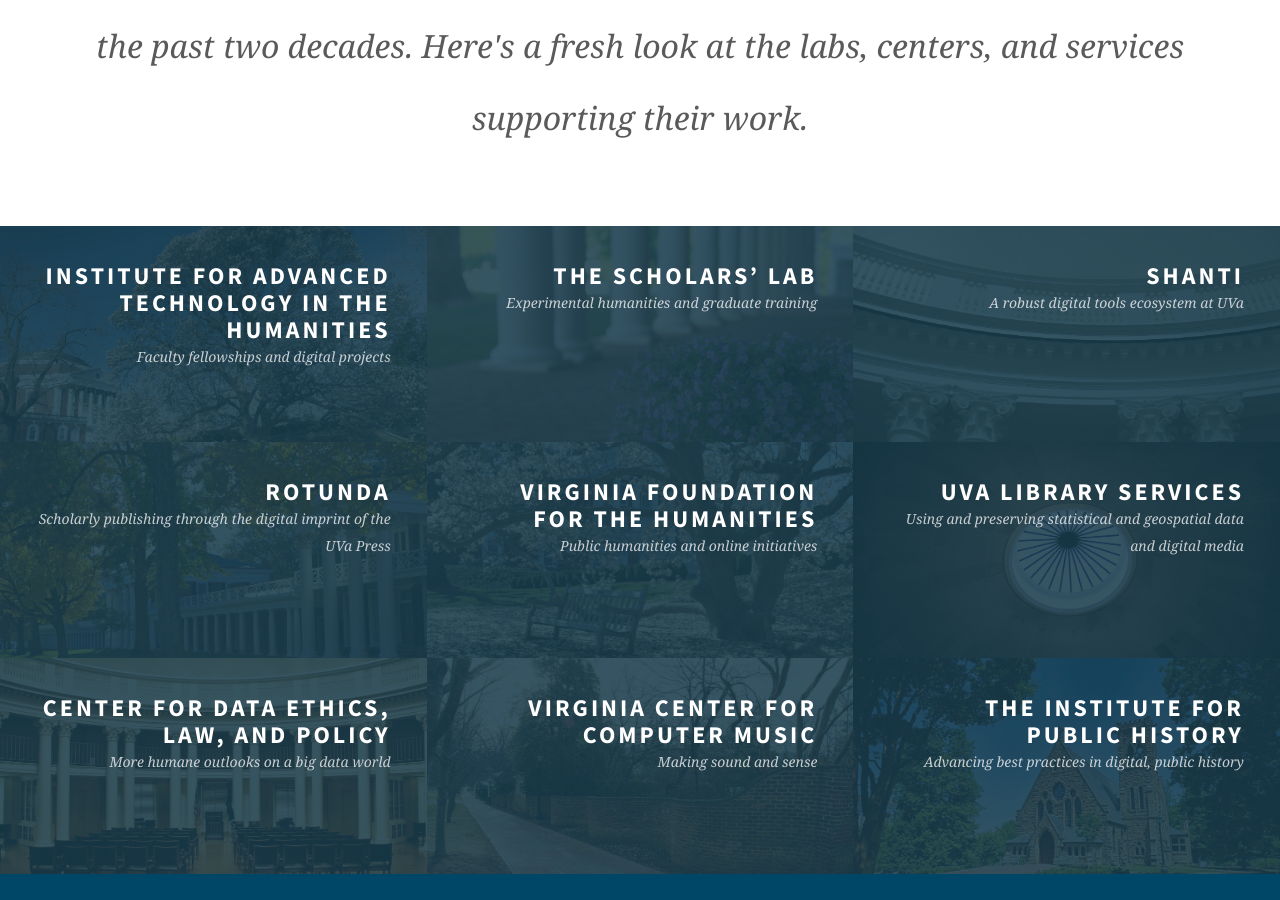
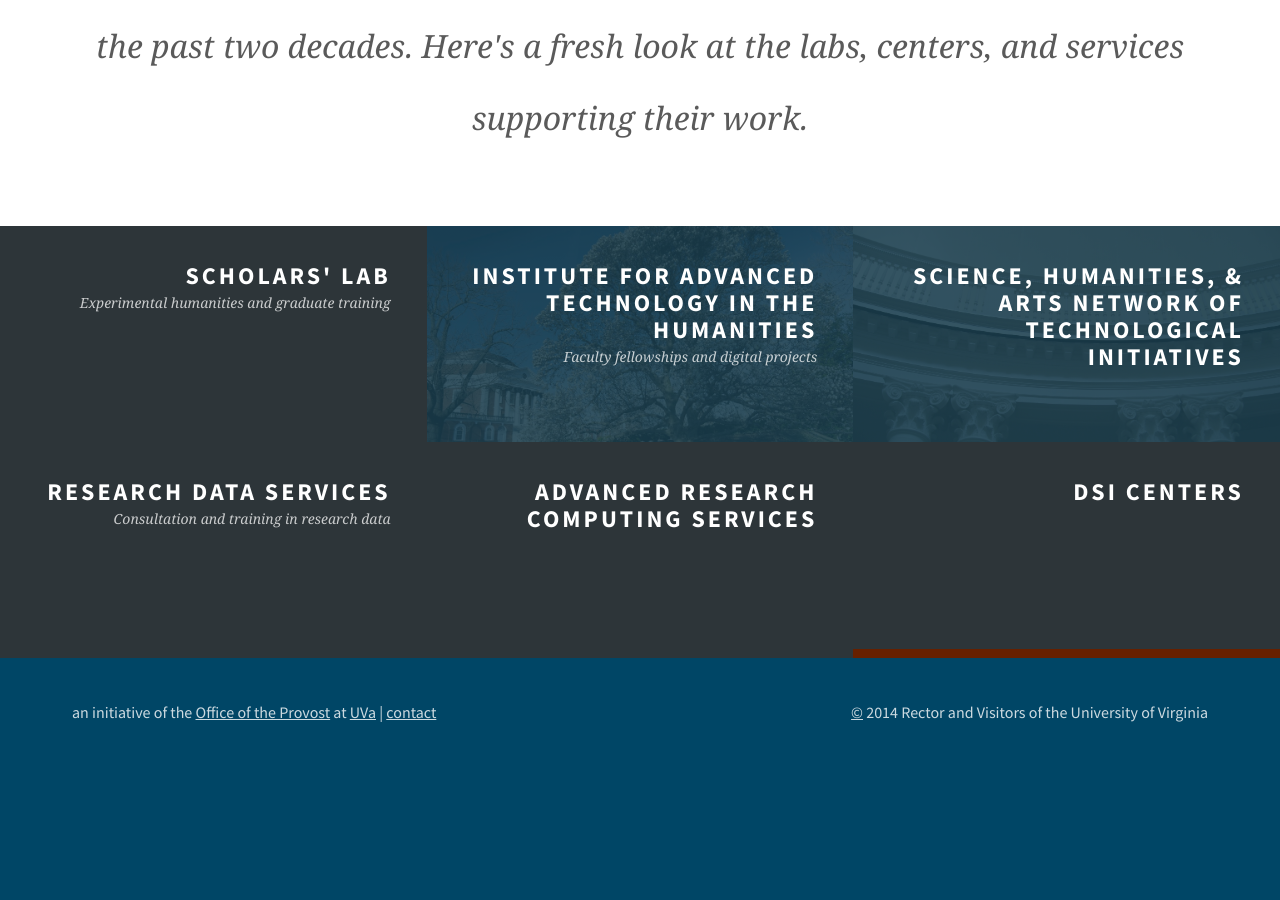
Before and after one commit to scholarslab/uvadh, a Jekyll site: the page built from index.html, in a window 1280 px wide and 900 px high, scrolled down 602 px. Built offline with Jekyll 4.4.1, drawn with Linux system fonts in a browser that asks for light colours; nearby versions of some CDN libraries; after the commit the page ends 1368 px from its top, so only the background shows below that.

Commit message:
Use data for centers.
* Add a data YAML for centers.
* Update home page to loop through data.

```diff
--- /dev/null
+++ b/_data/centers.yml
@@ -0,0 +1,30 @@
+scholarslab:
+  name: Scholars' Lab
+  url: http://scholarslab.org
+  twitter: scholarslab
+  description: Experimental humanities and graduate training
+
+iath:
+  name: Institute for Advanced Technology in the Humanities
+  url: http://iath.virginia.edu
+  twitter: IATH_Virginia
+  description: Faculty fellowships and digital projects
+
+shanti:
+  name: Science, Humanities, & Arts Network of Technological Initiatives
+  url: http://shanti.virginia.edu
+  twitter: A robust digital tools ecosystem at UVA
+
+rds:
+  name: Research Data Services
+  url: http://data.library.virginia.edu
+  description: Consultation and training in research data
+
+arcs:
+  name: Advanced Research Computing Services
+  url: http://arcs.virginia.edu
+  description:
+
+dsi-centers:
+  name: DSI Centers
+  url: http://dsi.virginia.edu
--- a/index.html
+++ b/index.html
@@ -10,61 +10,17 @@
 
 <section id="categories">
     <nav class="gallery">
-        <ul>
-            <li class="iath">
-                <a href="profile.html">
-                    <h2>Institute for Advanced Technology in the Humanities</h2>
-                    <p>Faculty fellowships and digital projects</p>
-                </a>
-            </li>
-            <li class="scholars-lab">
-                <a href="scholarslab.html">
-                    <h2>The Scholars’ Lab</h2>
-                    <p>Experimental humanities and graduate training</p>
-                </a>
-            </li>
-            <li class="shanti">
-                <a href="profile.html">
-                    <h2>SHANTI</h2>
-                    <p>A robust digital tools ecosystem at UVa</p>
-                </a>
-            </li>
-            <li class="rotunda">
-                <a href="profile.html">
-                    <h2>Rotunda</h2>
-                    <p>Scholarly publishing through the digital imprint of the UVa Press</p>
-                </a>
-            </li>
-            <li class="virginia-foundation-for-the-humanities">
-                <a href="profile.html">
-                    <h2>Virginia Foundation for the Humanities</h2>
-                    <p>Public humanities and online initiatives</p>
-                </a>
-            </li>
-            <li class="uva-library-services">
-                <a href="profile.html">
-                    <h2>UVa Library services</h2>
-                    <p>Using and preserving statistical and geospatial data and digital media</p>
-                </a>
-            </li>
-            <li class="center-for-data-ethics-law-and-policy">
-                <a href="profile.html">
-                    <h2>Center for Data Ethics, Law, and Policy</h2>
-                    <p>More humane outlooks on a big data world</p>
-                </a>
-            </li>
-            <li class="virginia-center-for-computer-music">
-                <a href="profile.html">
-                    <h2>Virginia Center for Computer Music</h2>
-                    <p>Making sound and sense</p>
-                </a>
-            </li>
-            <li class="history-and-futures-of-the-book">
-                <a href="profile.html">
-                    <h2>The Institute for Public History</h2>
-                    <p>Advancing best practices in digital, public history</p>
-                </a>
-            </li>
+      <ul>
+        {% for center in site.data.centers %}
+          {% assign centerkey = center[0] %}
+          {% assign centerdata = center[1] %}
+          <li class="{{centerkey}}">
+            <a href="{{centerkey}}.html">
+              <h2>{{ centerdata.name }}</h2>
+              <p>{{ centerdata.description }}</p>
+            </a>
+          </li>
+        {% endfor %}
         </ul>
     </nav>
 </section>
```
